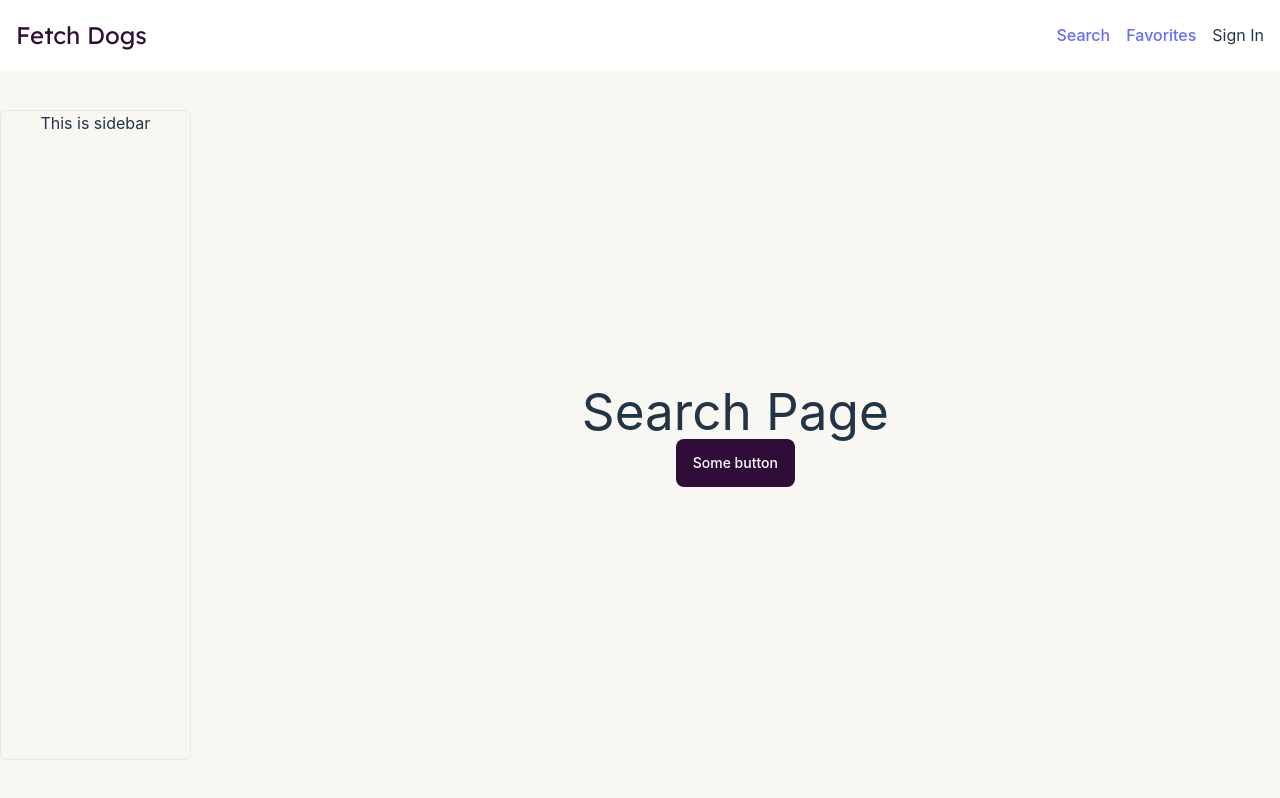
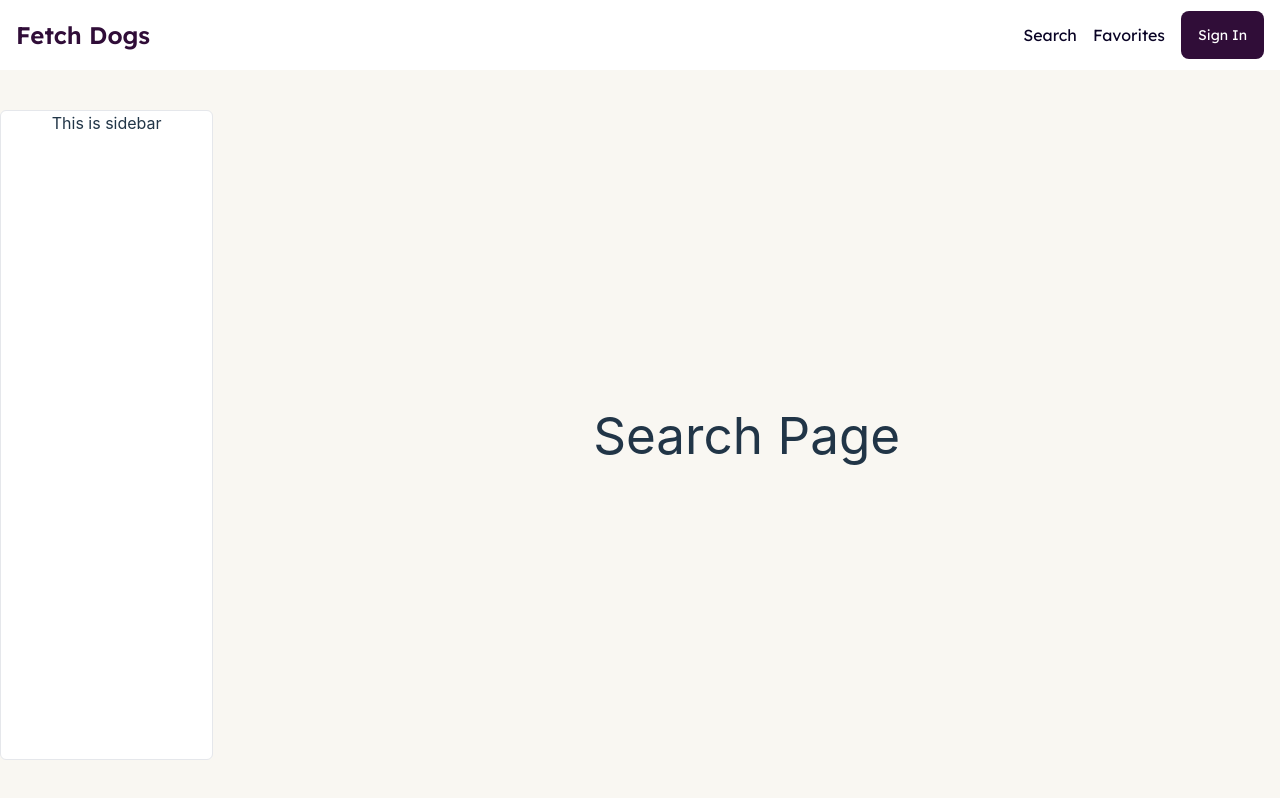
Before and after one commit to edchavezb/fetch-dogs, a React (Vite) app: page / in a window 1280 px wide. Built offline with nearby package versions, Linux system fonts and the light colour scheme.

Commit message:
Styled components Link, Button, Input

```diff
--- a/src/components/Layout/index.tsx
+++ b/src/components/Layout/index.tsx
@@ -1,6 +1,6 @@
 import { ReactNode } from 'react';
 import Nav from '../Nav';
-import Modal from '../Modal';
+import Modal from '../LoginModal';
 
 interface LayoutProps {
   children: ReactNode;
@@ -13,8 +13,8 @@ const Layout = ({ children }: LayoutProps) => {
       <Nav />
       <div className='flex justify-center h-[calc(100vh-70px)] bg-background'>
         <div className='flex w-full max-w-[1280px]'>
-          <div className='w-56 py-10'>
-            <div className='h-full rounded-md border'>
+          <div className='w-64 py-10'>
+            <div className='h-full rounded-md border bg-white'>
               This is sidebar
             </div>
           </div>
--- /dev/null
+++ b/src/components/LoginModal/index.tsx
@@ -0,0 +1,21 @@
+import Button from "../styled/Button";
+import Input from "../styled/Input";
+
+const LoginModal = () => {
+  return (
+    <dialog id="my_modal_1" className="modal w-[450px] h-auto top-1/2 left-1/2 translate-x-[-50%] translate-y-[-50%] rounded-md p-6">
+      <div className="modal-box w-full flex flex-col gap-2">
+        <h3 className="font-bold font-lexend text-lg">Sign In</h3>
+        <div className="modal-action">
+          <form method="dialog" className="flex flex-col gap-4 w-full">
+            <Input label={"Username"} onChange={() => ({})}/>
+            <Input label={"Password"} type={"password"} onChange={() => ({})}/>
+            <Button style={'primary'}> Submit </Button>
+          </form>
+        </div>
+      </div>
+    </dialog>
+  )
+}
+
+export default LoginModal;
--- a/src/components/Modal/index.tsx
+++ /dev/null
@@ -1,31 +0,0 @@
-
-
-const Modal = () => {
-  return (
-    <dialog id="my_modal_1" className="modal w-[450px] h-auto top-1/2 left-1/2 translate-x-[-50%] translate-y-[-50%] rounded-md p-6">
-      <div className="modal-box w-full flex flex-col gap-2">
-        <h3 className="font-bold text-lg">Sign In</h3>
-        <div className="modal-action">
-          <form method="dialog" className="flex flex-col gap-4 w-full">
-            <div className="form-control w-full">
-              <label className="label">
-                <span className="label-text">Username</span>
-              </label>
-              <input type="text" className="input w-full bg-background" />
-            </div>
-            <div className="form-control w-full">
-              <label className="label">
-                <span className="label-text">Password</span>
-              </label>
-              <input type="password" className="input w-full bg-background" />
-            </div>
-            {/* if there is a button in form, it will close the modal */}
-            <button className="btn bg-primary text-white mt-2">Submit</button>
-          </form>
-        </div>
-      </div>
-    </dialog>
-  )
-}
-
-export default Modal;
--- a/src/components/Nav/index.tsx
+++ b/src/components/Nav/index.tsx
@@ -1,4 +1,5 @@
-import { Link } from 'react-router-dom';
+import Button from '../styled/Button';
+import StyledLink from '../styled/Link';
 
 const Nav = () => {
 
@@ -10,11 +11,11 @@ const Nav = () => {
   return (
     <div className='h-[70px] flex justify-center shadow-header'>
       <div className='flex justify-between items-center w-full max-w-[1280px] p-4'>
-        <div className='font-lexend text-primary text-2xl'> Fetch Dogs </div>
-        <nav className='flex gap-4'>
-          <Link to="/">Search</Link>
-          <Link to="/favorites">Favorites</Link>
-          <div onClick={handleOpenModal}>Sign In</div>
+        <div className='font-lexend text-primary text-2xl font-semibold'> Fetch Dogs </div>
+        <nav className='flex gap-4 items-center'>
+          <StyledLink to="/">Search</StyledLink>
+          <StyledLink to="/favorites">Favorites</StyledLink>
+          <Button style={'primary'} onClick={handleOpenModal}> Sign In</Button>
         </nav>
       </div>
     </div>
--- /dev/null
+++ b/src/components/styled/Button/index.tsx
@@ -0,0 +1,13 @@
+interface ButtonProps {
+  onClick?: () => void
+  children?: string
+  style: string
+}
+
+const Button = ({style, children, onClick}: ButtonProps) => {
+  return (
+    <button onClick={onClick} className={style === 'primary' ? 'btn bg-primary hover:bg-secondary hover:border-transparent text-white font-lexend' : 'btn bg-tertiary hover:border-transparent text-primary font-lexend'}>{children}</button>
+  )
+}
+
+export default Button;
--- /dev/null
+++ b/src/components/styled/Input/index.tsx
@@ -0,0 +1,22 @@
+interface InputProps {
+  onChange?: () => void
+  label?: string
+  placeholder?: string
+  type?: "text" | "password"
+}
+
+const Input = ({ onChange, label, placeholder, type }: InputProps) => {
+  return (
+    <div className="form-control w-full">
+      {
+        label &&
+        <label className="label">
+          <span className="label-text">{label}</span>
+        </label>
+      }
+      <input type={type} placeholder={placeholder} className="input w-full bg-background" onChange={onChange} />
+    </div>
+  )
+}
+
+export default Input;
--- /dev/null
+++ b/src/components/styled/Link/index.tsx
@@ -0,0 +1,14 @@
+import { Link } from "react-router-dom";
+
+interface LinkProps {
+  to: string
+  children?: string
+}
+
+const StyledLink = ({ to, children }: LinkProps) => {
+  return (
+    <Link to={to} className={'font-lexend text-bodyText hover:text-secondary'}>{children}</Link>
+  )
+}
+
+export default StyledLink;
--- a/src/pages/Search/index.tsx
+++ b/src/pages/Search/index.tsx
@@ -2,7 +2,6 @@ const Search = () => {
   return (
     <div>
       <h1>Search Page</h1>
-      <button className='btn bg-primary text-white'>Some button</button>
     </div>
   );
 };
--- a/tailwind.config.js
+++ b/tailwind.config.js
@@ -10,7 +10,7 @@ export default {
         primary: '#300d38',
         secondary: '#890075',
         tertiary: '#ffa900',
-        text: '#090325',
+        bodyText: '#090325',
         background: '#f9f7f2',
         cream: '#ffdfb1'
       },
```
